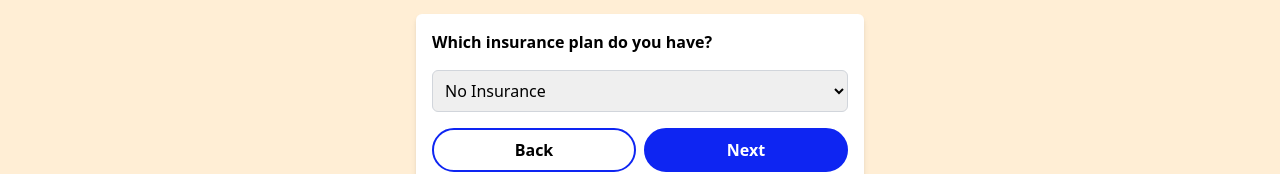
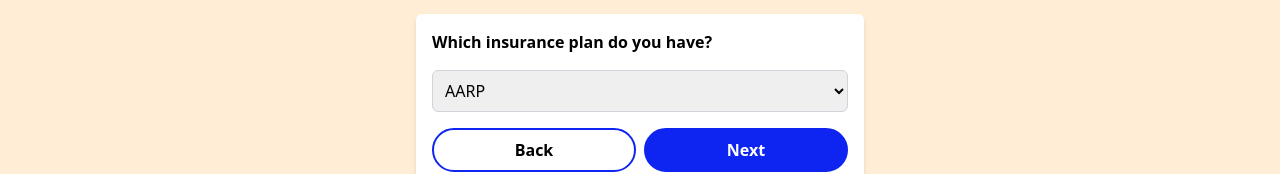
Before and after one commit to MBPKFC/hack-for-humanity, a Next.js app in the folder client/: page /screening in a window 1280 px wide. Both pictures are taken after a click on the button "Next". Shown: the part 134-308 px from the top of the page. Built offline with nearby package versions, Linux system fonts and the light colour scheme.

Commit message:
fixed bugs

```diff
--- a/client/src/components/Answer.js
+++ b/client/src/components/Answer.js
@@ -47,7 +47,7 @@
         {isFinalQuestion ? (
           <Link
             href="/summary"
-            className="bg-brand-blue hover:bg-brand-blue-dark text-white font-bold rounded-full py-2"
+            className="w-full bg-brand-blue hover:bg-brand-blue-dark text-white font-bold rounded-full py-2 text-center"
           >
             Go To Summary
           </Link>
--- a/client/src/pages/screening.js
+++ b/client/src/pages/screening.js
@@ -69,6 +69,7 @@
             <>
               <p className="font-bold">Which insurance plan do you have?</p>
               <select
+              value={userData.insurancePlan}
                 onChange={(e) => handleInsuranceChange(e.target.value)}
                 className="border border-gray-300 rounded-md p-2"
               >
```
